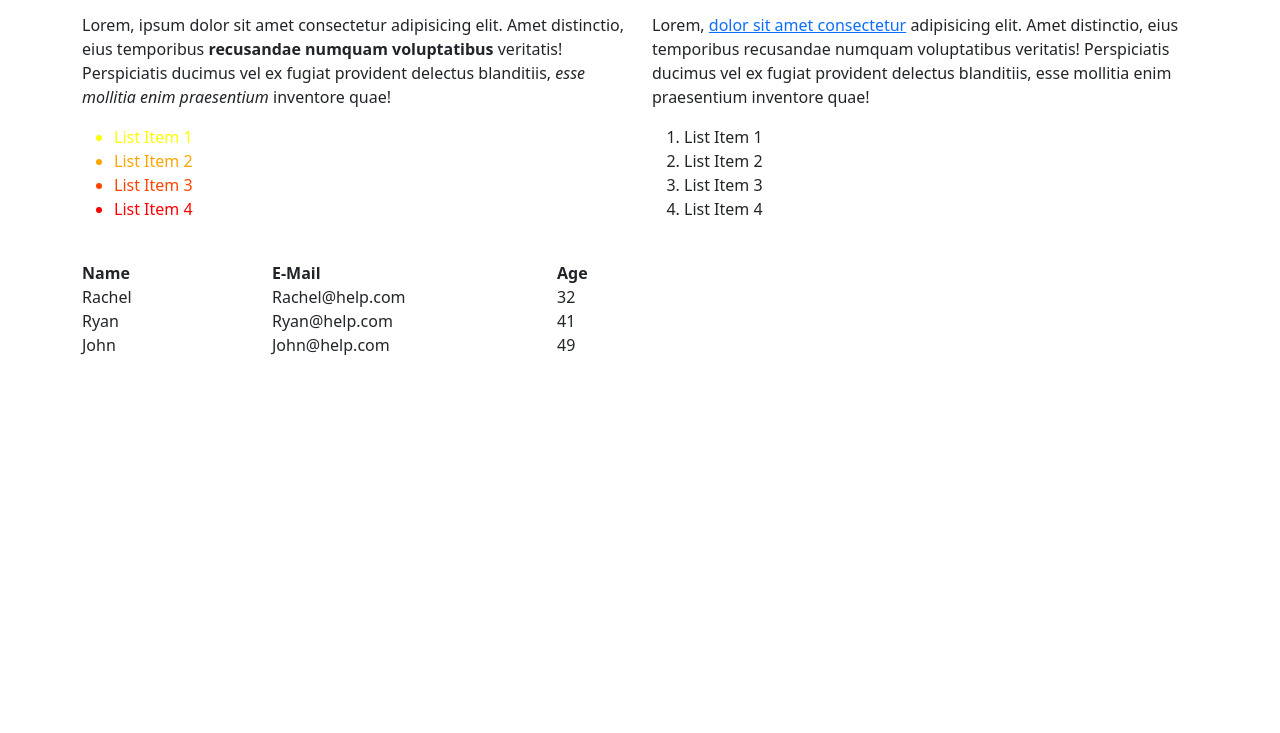
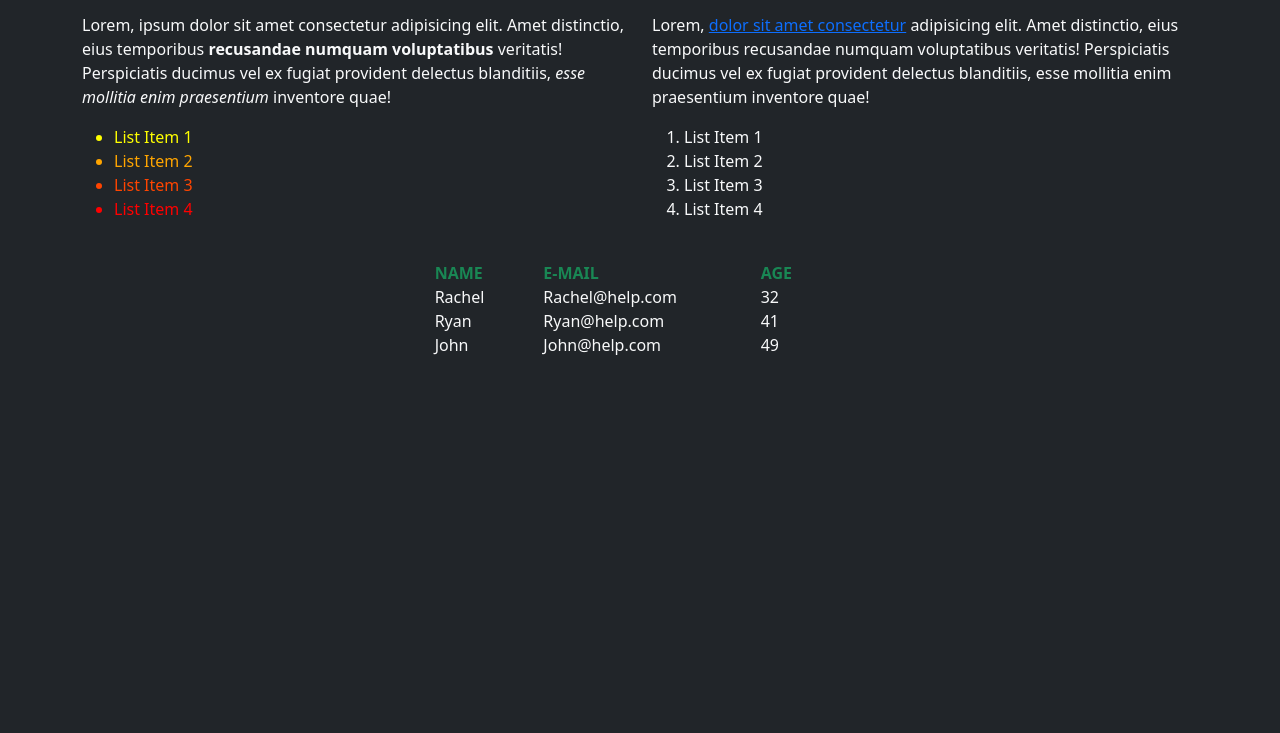
Before and after one commit to becom1ng/NexHTML, a plain HTML site: page index.html in a window 1280 px wide. Shown: the part 67-800 px from the top of the page. Drawn offline with nearby package versions, Linux system fonts and the light colour scheme.

Commit message:
Basic styling plus table changes.

```diff
--- a/index.html
+++ b/index.html
@@ -8,7 +8,7 @@
         <title>HTML and Bootstrap</title>
     </head>
 
-    <body>
+    <body class="bg-dark text-light">
         <div class="container-md">
 
             <!-- Headings -->
@@ -55,32 +55,29 @@
             <br>
 
             <!-- Table -->
-            <div class="row">
-                <div class="col-2"><strong>Name</strong></div>
-                <div class="col-4 col-sm-3"><strong>E-Mail</strong></div>
+        </div>
+            <div class="row justify-content-center text-uppercase text-success">
+                <div class="col-2 col-lg-1"><strong>Name</strong></div>
+                <div class="col-4 col-sm-3 col-lg-2"><strong>E-Mail</strong></div>
                 <div class="col-1"><strong>Age</strong></div>
-                <div class="col-md-auto"></div>
             </div>
 
-            <div class="row">
-                <div class="col-2">Rachel</div>
-                <div class="col-4 col-sm-3">Rachel@help.com</div>
+            <div class="row justify-content-center">
+                <div class="col-2 col-lg-1">Rachel</div>
+                <div class="col-4 col-sm-3 col-lg-2">Rachel@help.com</div>
                 <div class="col-1">32</div>
-                <div class="col-md-auto"></div>
             </div>
 
-            <div class="row">
-                <div class="col-2">Ryan</div>
-                <div class="col-4 col-sm-3">Ryan@help.com</div>
+            <div class="row justify-content-center">
+                <div class="col-2 col-lg-1">Ryan</div>
+                <div class="col-4 col-sm-3 col-lg-2">Ryan@help.com</div>
                 <div class="col-1">41</div>
-                <div class="col-md-auto"></div>
             </div>
 
-            <div class="row">
-                <div class="col-2">John</div>
-                <div class="col-4 col-sm-3">John@help.com</div>
+            <div class="row justify-content-center">
+                <div class="col-2 col-lg-1">John</div>
+                <div class="col-4 col-sm-3 col-lg-2">John@help.com</div>
                 <div class="col-1">49</div>
-                <div class="col-md-auto"></div>
             </div>
 
         </div>
```
